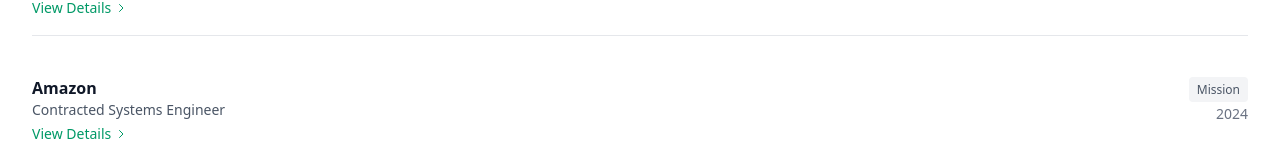
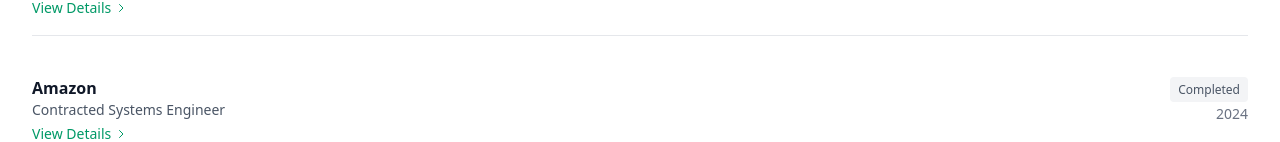
Before and after one commit to tresallen/AmiriCodes, a Next.js app in the folder next-app/: page / in a window 1280 px wide. Shown: the part 658-800 px from the top of the page. Built offline with nearby package versions, Linux system fonts and the light colour scheme.

Commit message:
Changed completed positions to reflect 'Completed'

```diff
--- a/next-app/src/app/page.tsx
+++ b/next-app/src/app/page.tsx
@@ -66,9 +66,9 @@
 
   const employment = [
     { company: "Independent", role: "Software Engineer", type: "Current", year: "2025", blogUrl: "https://amiricodes.hashnode.dev/hello-world-meet-gpt" },
-    { company: "Amazon", role: "Contracted Systems Engineer", type: "Mission", year: "2024", blogUrl: "https://amiricodes.hashnode.dev/different-technologies-same-learning-curve" },
-    { company: "General Motors", role: "Software Engineer", type: "Mission", year: "2023-2024", blogUrl: "https://amiricodes.hashnode.dev/fleet-and-field-applications-at-gener" },
-    { company: "General Motors", role: "Software Engineer Intern", type: "Mission", year: "2022", blogUrl: "https://amiricodes.hashnode.dev/from-assuring-patients-to-assuring-code" },
+    { company: "Amazon", role: "Contracted Systems Engineer", type: "Completed", year: "2024", blogUrl: "https://amiricodes.hashnode.dev/different-technologies-same-learning-curve" },
+    { company: "General Motors", role: "Software Engineer", type: "Completed", year: "2023-2024", blogUrl: "https://amiricodes.hashnode.dev/fleet-and-field-applications-at-gener" },
+    { company: "General Motors", role: "Software Engineer Intern", type: "Completed", year: "2022", blogUrl: "https://amiricodes.hashnode.dev/from-assuring-patients-to-assuring-code" },
   ];
 
   const sideProjects = [
```
